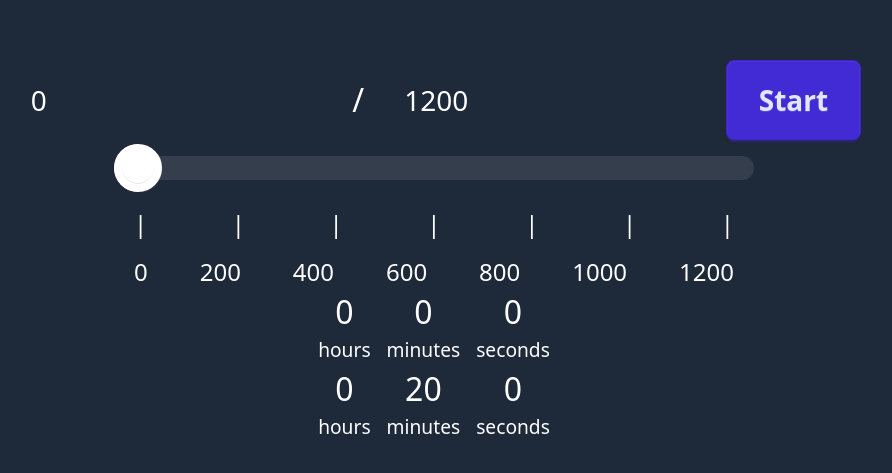
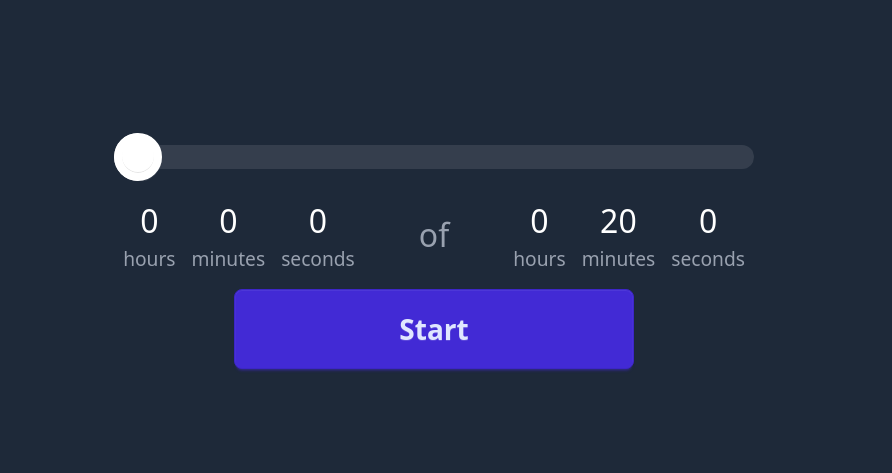
Before and after one commit to ccjmne/bdo-timer, a SvelteKit app: page / in a window 1280 px wide. Shown: the part 149-622 px from the top of the page, without its empty margins (206-1098 px from the left). Built offline with nearby package versions, Linux system fonts and the light colour scheme.

Commit message:
Clean up main interface

```diff
--- a/src/app.css
+++ b/src/app.css
@@ -4,16 +4,10 @@
 :root {
 	font-size: 32px;
 }
-.input {
-  @apply input;
-  border: none;
-&:not(:focus) {
-  background-color: transparent;
-  box-shadow: none;
-  }
-  &:focus {
-    @apply outline-none;
-  }
+
+.muted {
+    color: var(--color-gray-400);
 }
+
 /* TODO: Include only what I need!
  * See https://v5.daisyui.com/docs/config/ */
--- a/src/routes/+page.svelte
+++ b/src/routes/+page.svelte
@@ -1,62 +1,61 @@
 <script lang="ts">
-  import { onMount } from 'svelte';
-  import TimeInput from '../lib/TimeInput.svelte';
-    import ticks from '$lib/d3-array/ticks';
+  import { onDestroy, onMount } from 'svelte'
+  import TimeInput from '../lib/TimeInput.svelte'
 
   let cur = $state(0)
   let max = $state(1200)
   let interval: number | null = $state(null)
-  let endSound: HTMLAudioElement;
+  let endSound: HTMLAudioElement
 
-  function startStop() {
-    if (interval) {
-      clearInterval(interval);
-      interval = null;
-    } else {
-      if (cur === max) {
-        cur = 0;
+  let running = $derived(interval !== null)
+  let action = $derived(running ? 'Pause' : { 0: 'Start', [max]: 'Restart' }[cur] || 'Resume')
+
+  function resume() {
+    clearInterval(interval!)
+    interval = setInterval(() => {
+      if ((cur = Math.min(max, cur + 1)) === max) {
+        pause()
+        endSound.play()
       }
-
-      interval = setInterval(() => {
-        if (cur >= max) {
-          clearInterval(interval!);
-          interval = null;
-          endSound.play();
-        } else {
-          cur += 1;
-        }
-      }, 100);
-    }
+    }, 1000)
   }
 
+  function pause() {
+    clearInterval(interval!)
+    interval = null
+  }
+
+  function click() {
+    if (running) {
+      return pause()
+    }
+    if (cur === max) {
+      cur = 0
+    }
+    resume()
+  }
+
+  onDestroy(pause)
   onMount(() => {
-    endSound = document.querySelector('#endSound')!;
-  });
-
-  let theticks = $derived(ticks(0, max, 5))
+    endSound = document.querySelector('#endSound')!
+  })
 </script>
 
-<main class="flex flex-col items-center justify-center h-screen bg-gray-800 text-white">
-  <form on:submit|preventDefault={startStop} class="flex items-center space-x-2">
-    <input type="number" bind:value={cur} min="0" max={max} class="input w-20" />
-    <span>/</span>
-    <input type="number" bind:value={max} min="0" class="input w-20 border-none" />
-    <button type="submit" class="btn btn-primary">{interval ? 'Stop' : 'Start'}</button>
-  </form>
-  <div class="w-full max-w-xs">
-    <input type="range" bind:value={cur} min="0" max={max} class="range" />
-    <div class="flex justify-between px-2.5 mt-2 text-xs">
-{#each theticks as tick, index}
-    <span>|</span>
-{/each}
-    </div>
-    <div class="flex justify-between px-2.5 mt-2 text-xs">
-{#each theticks as tick, index}
-  <span>{tick}</span>
-{/each}
-    </div>
+<main class="flex flex-col items-center justify-center h-screen bg-gray-800 text-white gap-2">
+  <input type="range" bind:value={cur} min="0" {max} class="range" />
+  <div id="textual">
+    <TimeInput bind:value={cur} />
+    <span class="muted">of</span>
+    <TimeInput bind:value={max} />
   </div>
-  <TimeInput bind:value={cur}/>
-  <TimeInput bind:value={max}/>
+  <button type="button" class="btn btn-primary w-50" onclick={click}>{action}</button>
 </main>
 <audio id="endSound" src="./beep.ogg"></audio>
+
+<style>
+  #textual {
+    display: flex;
+    align-items: center;
+    gap: 2em;
+  }
+</style>
```
